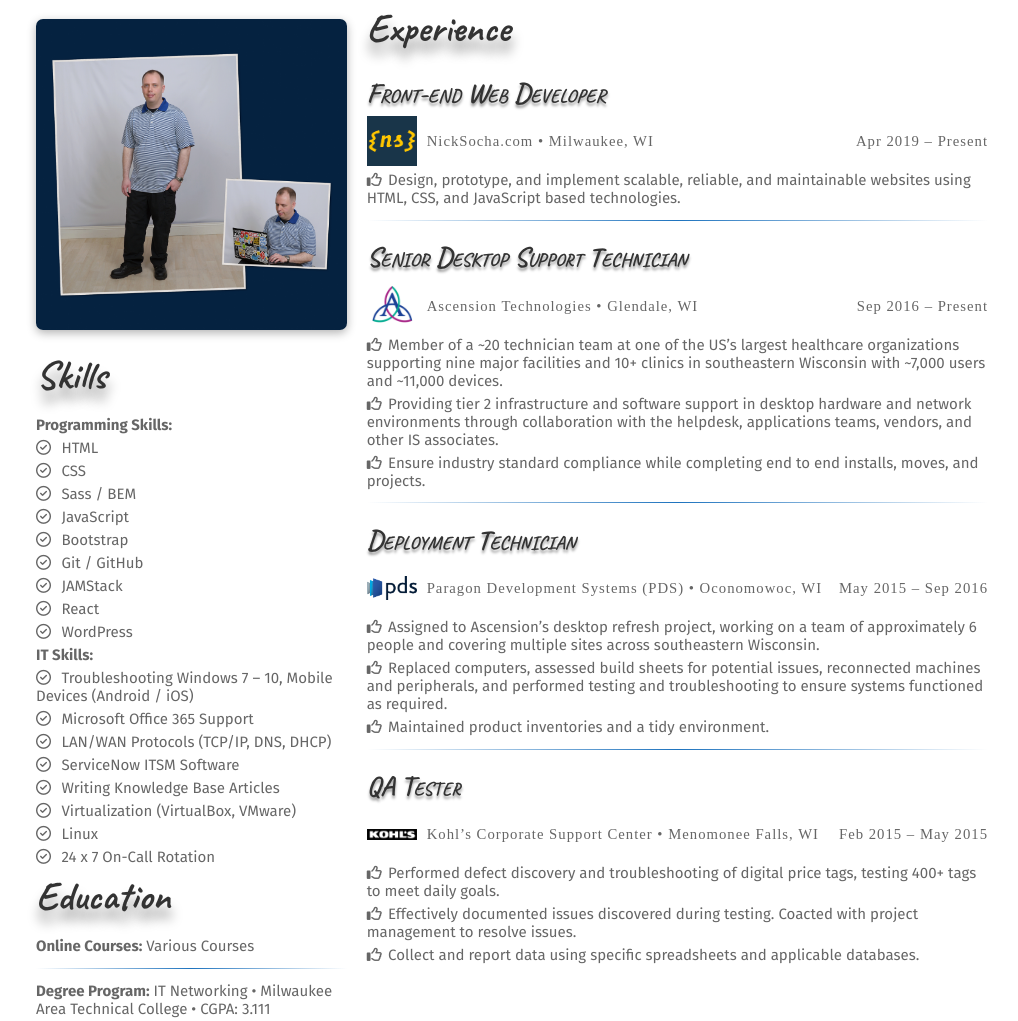
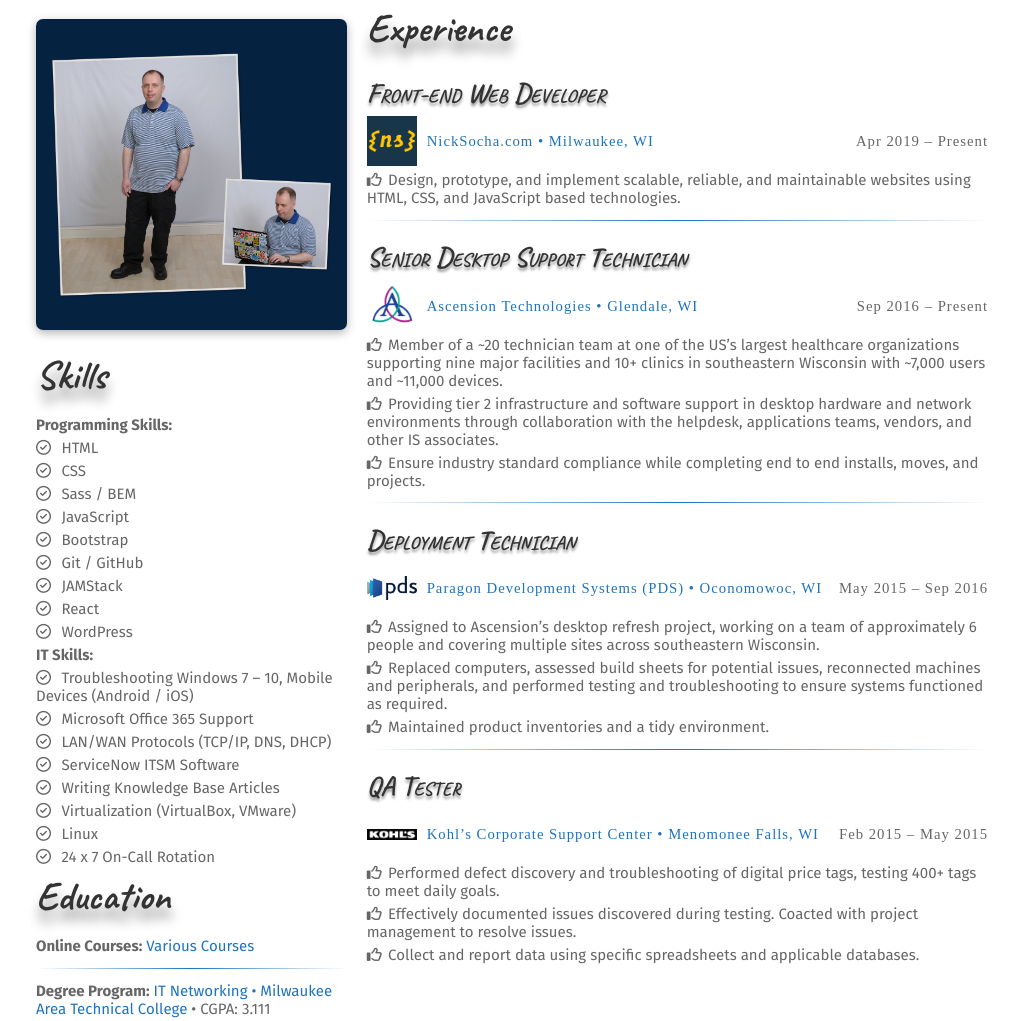
Before and after one commit to nicksocha/socha-me, a plain HTML site: page index.html in a window 1280 px wide. Shown: the part 910-1931 px from the top of the page, without its empty margins (128-1146 px from the left). Drawn offline with Linux system fonts and the light colour scheme; a web font is replaced by a local one.

Commit message:
Updated <a> color
Updated a color to blue and a:hover color to light-blue

```diff
--- a/css/style.css
+++ b/css/style.css
@@ -1,5 +1,5 @@
 a {
-  color: var(--light-black);
+  color: var(--blue);
   margin: 0;
   outline: 0;
   padding: 0;
@@ -8,7 +8,7 @@ a {
 }
 
 a:hover {
-  color: var(--blue);
+  color: var(--light-blue);
   text-decoration: underline;
 }
 
```
